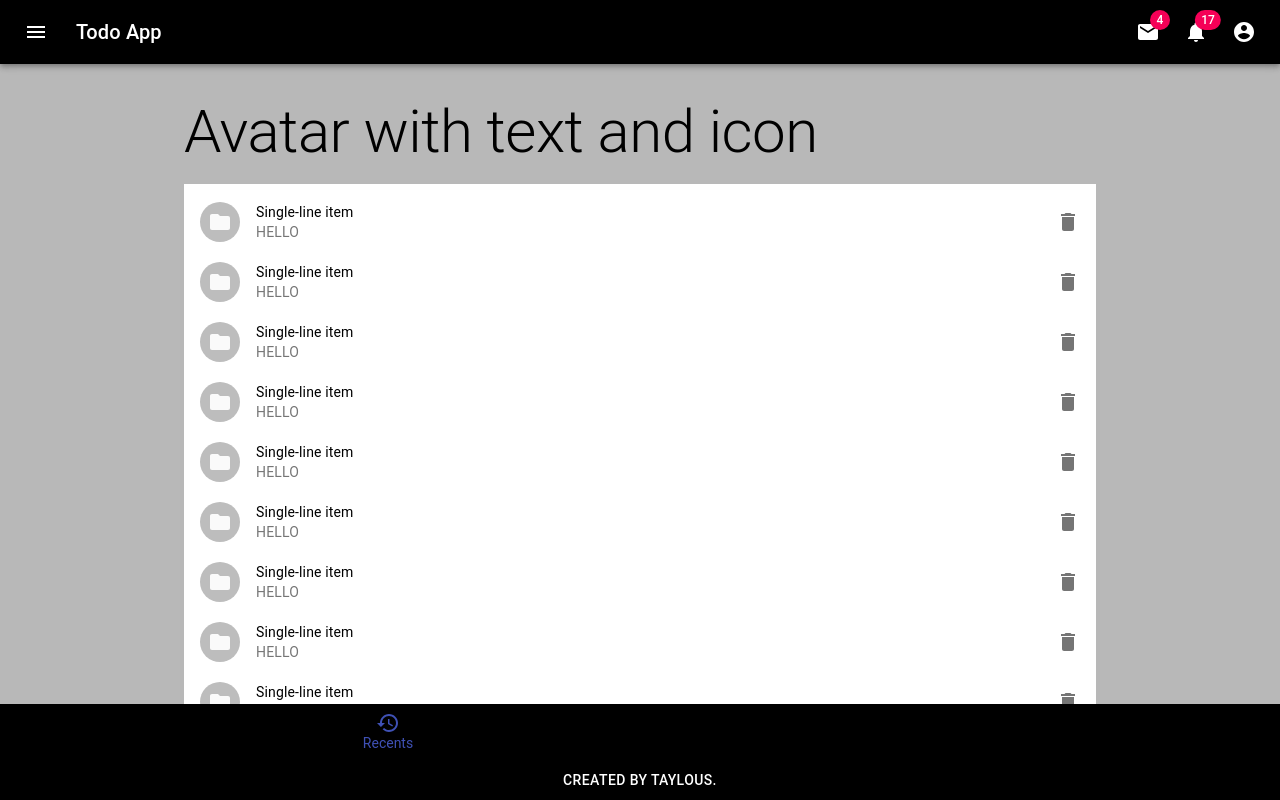
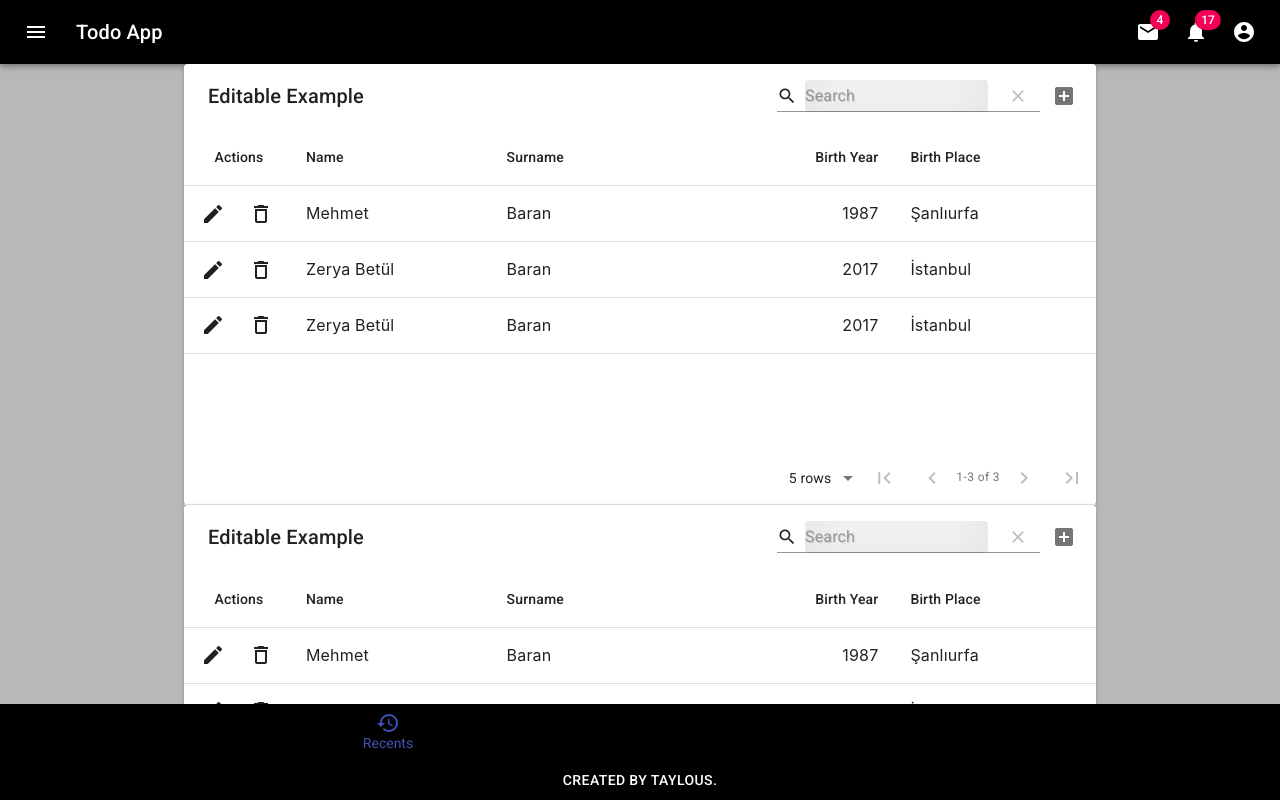
Before and after one commit to taylous/react-query-playground, a React (Create React App) app in the folder react-todo-app/front-end/: page / in a window 1280 px wide. Shown: the top 800 px of the page. Built offline with nearby package versions, Linux system fonts and the light colour scheme.

Commit message:
test feature branch

```diff
--- a/react-todo-app/front-end/package.json
+++ b/react-todo-app/front-end/package.json
@@ -13,6 +13,7 @@
     "eslint-plugin-import": "^2.20.1",
     "eslint-plugin-jsx-a11y": "^6.2.3",
     "eslint-plugin-react": "^7.18.3",
+    "material-table": "^1.57.2",
     "prop-types": "^15.7.2",
     "react": "^16.12.0",
     "react-dom": "^16.12.0",
--- a/react-todo-app/front-end/public/index.html
+++ b/react-todo-app/front-end/public/index.html
@@ -21,6 +21,14 @@
       work correctly both with client-side routing and a non-root public URL.
       Learn how to configure a non-root public URL by running `npm run build`.
     -->
+    <!-- Fonts to support Material Design -->
+    <link
+      rel="stylesheet"
+      href="https://fonts.googleapis.com/css?family=Roboto:300,400,500,700&display=swap"
+    />
+    <!-- Icons to support Material Design -->
+    <link rel="stylesheet" href="https://fonts.googleapis.com/icon?family=Material+Icons" />
+
     <title>React App</title>
   </head>
   <body>
--- a/react-todo-app/front-end/src/App.js
+++ b/react-todo-app/front-end/src/App.js
@@ -1,36 +1,25 @@
 import React from 'react';
-import { BrowserRouter, Route } from 'react-router-dom';
-
-// Material UI
-import { makeStyles } from '@material-ui/core/styles';
+import { BrowserRouter, Switch, Route } from 'react-router-dom';
 
 // Import Base Components
-import Header from './components/base/Header';
-import Footer from './components/base/Footer';
-import Home from './components/base/Home';
+import Layout from './components/base/Layout';
+import MainFrame from './components/base/MainFrame';
 
-// Import Login and Register View
+// Import User Components
 import Login from './views/Login';
 import Register from './views/Register';
 
-const useStyle = makeStyles({
-  main: {
-    backgroundColor: '#b8b8b8b',
-    minHeight: '100%',
-  },
-});
-
 const App = () => {
   return (
-    <div className={useStyle.main}>
+    <Layout>
       <BrowserRouter>
-        <Header />
-        <Route exact path={['/', '/home']} component={Home} />
-        <Route path="/login" component={Login} />
-        <Route path="/register" component={Register} />
-        <Footer />
+        <Switch>
+          <Route exact path="/" component={MainFrame} />
+          <Route path="/login" component={Login} />
+          <Route path="/register" component={Register} />
+        </Switch>
       </BrowserRouter>
-    </div>
+    </Layout>
   );
 };
 
--- a/react-todo-app/front-end/src/components/base/Drawer.jsx
+++ b/react-todo-app/front-end/src/components/base/Drawer.jsx
@@ -7,7 +7,7 @@ import List from '@material-ui/core/List';
 import Divider from '@material-ui/core/Divider';
 import ListItem from '@material-ui/core/ListItem';
 import ListItemIcon from '@material-ui/core/ListItemIcon';
-import ListItemText from '@material-ui/core/ListItemText';
+
 import InboxIcon from '@material-ui/icons/MoveToInbox';
 import MailIcon from '@material-ui/icons/Mail';
 
@@ -63,9 +63,5 @@ const DrawerComponent = ({ drawerOpen, handleDrawerClose }) => {
   );
 };
 
-// DrawerComponent.propTypes = {
-//   drawerOpen: PropTypes.bool,
-//   handleDrawerClose: PropTypes.func,
-// };
 
 export default DrawerComponent;
--- a/react-todo-app/front-end/src/components/base/Home.jsx
+++ /dev/null
@@ -1,17 +0,0 @@
-import React from 'react';
-import Container from '@material-ui/core/Container';
-
-// Import Components
-import TodoList from '../todo/TodoList';
-
-const Home = () => {
-  return (
-    <div>
-      <Container maxWidth="md">
-        <TodoList />
-      </Container>
-    </div>
-  );
-}
-
-export default Home;
--- /dev/null
+++ b/react-todo-app/front-end/src/components/base/Layout.jsx
@@ -0,0 +1,22 @@
+import React from 'react';
+import Container from '@material-ui/core/Container';
+
+// Import Base Components
+import Header from './Header';
+import Footer from './Footer';
+
+const Layout = ({ children }) => {
+  return (
+    <div>
+      <Header />
+
+      <Container maxWidth="md">
+        <div>{children}</div>
+      </Container>
+
+      <Footer />
+    </div>
+  );
+};
+
+export default Layout;
--- /dev/null
+++ b/react-todo-app/front-end/src/components/base/MainFrame.jsx
@@ -0,0 +1,18 @@
+import React from 'react';
+
+// Import TodoList Component
+import TodoList from '../todo/TodoList';
+
+const MainFrame = () => {
+
+  return (
+    <div>
+      <TodoList />
+      <TodoList />
+      <TodoList />
+      <TodoList />
+    </div>
+  )
+};
+
+export default MainFrame;
--- a/react-todo-app/front-end/src/components/todo/TodoList.jsx
+++ b/react-todo-app/front-end/src/components/todo/TodoList.jsx
@@ -1,71 +1,79 @@
 import React from 'react';
-import { makeStyles } from '@material-ui/core/styles';
-import List from '@material-ui/core/List';
-import ListItem from '@material-ui/core/ListItem';
-import ListItemAvatar from '@material-ui/core/ListItemAvatar';
-import ListItemSecondaryAction from '@material-ui/core/ListItemSecondaryAction';
-import ListItemText from '@material-ui/core/ListItemText';
-import Avatar from '@material-ui/core/Avatar';
-import IconButton from '@material-ui/core/IconButton';
-import Grid from '@material-ui/core/Grid';
-import Typography from '@material-ui/core/Typography';
-import FolderIcon from '@material-ui/icons/Folder';
-import DeleteIcon from '@material-ui/icons/Delete';
+import MaterialTable from 'material-table';
 
-const useStyles = makeStyles(theme => ({
-  root: {
-    width: '100%',
-    maxWidth: '100%',
-  },
-  demo: {
-    backgroundColor: theme.palette.background.paper,
-  },
-  title: {
-    margin: theme.spacing(4, 0, 2),
-  },
-}));
-
-function generate(element) {
-  return [0, 1, 2, 3, 4, 5, 6, 7, 8, 9, 10, 11, 12, 13, 14, 15, 16, 17, 18, 19, 20].map(value =>
-    React.cloneElement(element, {
-      key: value,
-    }),
-  );
-}
-
-const Home = () => {
-  const classes = useStyles();
+const TodoList = () => {
+  const [state, setState] = React.useState({
+    columns: [
+      { title: 'Name', field: 'name' },
+      { title: 'Surname', field: 'surname' },
+      { title: 'Birth Year', field: 'birthYear', type: 'numeric' },
+      {
+        title: 'Birth Place',
+        field: 'birthCity',
+        lookup: { 34: 'İstanbul', 63: 'Şanlıurfa' },
+      },
+    ],
+    data: [
+      { name: 'Mehmet', surname: 'Baran', birthYear: 1987, birthCity: 63 },
+      {
+        name: 'Zerya Betül',
+        surname: 'Baran',
+        birthYear: 2017,
+        birthCity: 34,
+      },
+      {
+        name: 'Zerya Betül',
+        surname: 'Baran',
+        birthYear: 2017,
+        birthCity: 34,
+      },
+    ],
+  });
 
   return (
-    <div className={classes.root}>
-      <Grid container>
-        <Grid item xs={12} md={12}>
-          <Typography variant="h2" className={classes.title}>
-            Avatar with text and icon
-          </Typography>
-          <div className={classes.demo}>
-            <List dense>
-              {generate(
-                <ListItem>
-                  <ListItemAvatar>
-                    <Avatar>
-                      <FolderIcon />
-                    </Avatar>
-                  </ListItemAvatar>
-                  <ListItemText primary="Single-line item" secondary="HELLO" />
-                  <ListItemSecondaryAction>
-                    <IconButton edge="end" aria-label="delete">
-                      <DeleteIcon />
-                    </IconButton>
-                  </ListItemSecondaryAction>
-                </ListItem>,
-              )}
-            </List>
-          </div>
-        </Grid>
-      </Grid>
-    </div>
+    <MaterialTable
+      title="Editable Example"
+      columns={state.columns}
+      data={state.data}
+      editable={{
+        onRowAdd: newData =>
+          new Promise(resolve => {
+            setTimeout(() => {
+              resolve();
+              setState(prevState => {
+                const data = [...prevState.data];
+                data.push(newData);
+                return { ...prevState, data };
+              });
+            }, 600);
+          }),
+        onRowUpdate: (newData, oldData) =>
+          new Promise(resolve => {
+            setTimeout(() => {
+              resolve();
+              if (oldData) {
+                setState(prevState => {
+                  const data = [...prevState.data];
+                  data[data.indexOf(oldData)] = newData;
+                  return { ...prevState, data };
+                });
+              }
+            }, 600);
+          }),
+        onRowDelete: oldData =>
+          new Promise(resolve => {
+            setTimeout(() => {
+              resolve();
+              setState(prevState => {
+                const data = [...prevState.data];
+                data.splice(data.indexOf(oldData), 1);
+                return { ...prevState, data };
+              });
+            }, 600);
+          }),
+      }}
+    />
   );
 };
 
-export default Home;
+export default TodoList;
--- a/react-todo-app/front-end/src/views/Login.jsx
+++ b/react-todo-app/front-end/src/views/Login.jsx
@@ -4,6 +4,7 @@ import './Sign.css';
 const Login = () => {
 
   return (
+    <div className="container">
       <div className="login">
         <h1>Login</h1>
         <form method="post">
@@ -12,6 +13,7 @@ const Login = () => {
           <button type="submit" className="btn btn-primary btn-block btn-large">Let me in.</button>
         </form>
       </div>
+    </div>
   );
 }
 
--- a/react-todo-app/front-end/src/views/Sign.css
+++ b/react-todo-app/front-end/src/views/Sign.css
@@ -93,21 +93,7 @@
   display: block;
 }
 
-* {
-  -webkit-box-sizing: border-box;
-  -moz-box-sizing: border-box;
-  -ms-box-sizing: border-box;
-  -o-box-sizing: border-box;
-  box-sizing: border-box;
-}
-
-html {
-  width: 100%;
-  height: 100%;
-  overflow: hidden;
-}
-
-body {
+.container {
   width: 100%;
   height: 100%;
   font-family: 'Open Sans', sans-serif;
```
Also changed, not shown: react-todo-app/front-end/src/App.css (deleted, +0 -38 lines), 1 other file (tests, documents, lock files or other folders). Lines whose indentation alone changed are shown as unchanged.
